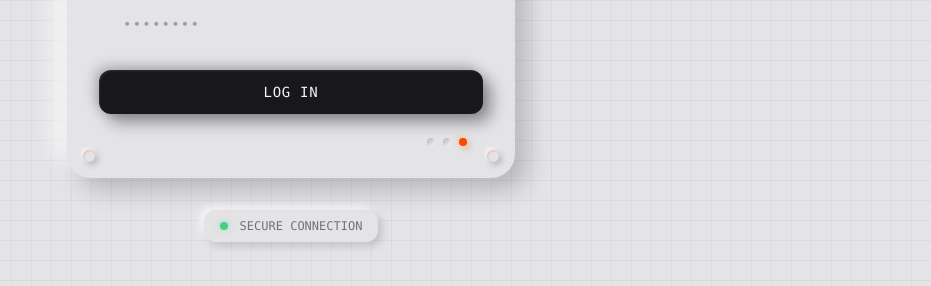
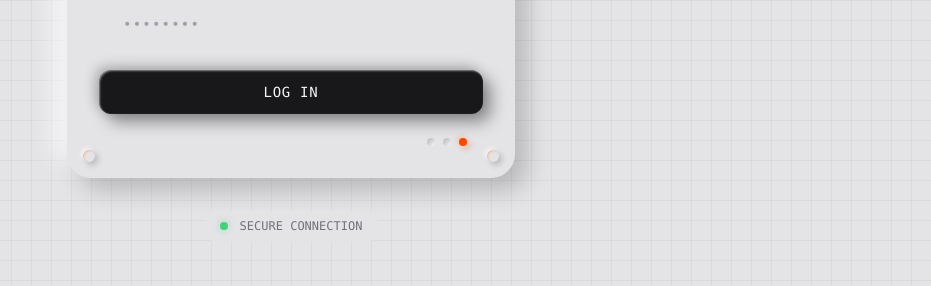
Before and after one commit to sd704/Barta-Frontend, a React (Vite) app: page /auth#login in a window 1280 px wide. Before the commit this address led to /auth. Shown: the part 500-786 px from the top of the page, without its empty margins (349-1280 px from the left). Built offline with nearby package versions, Linux system fonts and the light colour scheme; no server answers.

Commit message:
Added hash url to auth page

```diff
--- a/src/components/SubmitButton.jsx
+++ b/src/components/SubmitButton.jsx
@@ -11,7 +11,7 @@ const SubmitButton = ({ children, onClick, style = null, disabled = false }) =>
             onClick={onClick}
             whileTap={{ scale: 0.98 }}
             transition={{ type: "spring", stiffness: 400, damping: 25 }}
-            style={{ boxShadow: "8px 8px 16px rgba(0,0,0,0.4), -4px -4px 12px rgba(60,60,60,0.3), inset 1px 1px 2px rgba(255,255,255,0.1)" }}>
+            style={{ boxShadow: "8px 8px 16px rgba(0,0,0,0.4), -4px -4px 12px rgba(60,60,60,0.3), inset 1px 1px 2px rgba(255,255,255,0.5)" }}>
             {children}
         </motion.button>
     )
--- a/src/pages/Login.jsx
+++ b/src/pages/Login.jsx
@@ -7,7 +7,8 @@ import { validateLogin, validateSignup } from "../utils/validate"
 import { useLoginMutation, useSignupMutation } from "../redux/api/userApi"
 
 const Login = () => {
-    const [isSignup, setIsSignup] = useState(false)
+    const initialIsSignup = window.location.hash === "#signup"
+    const [isSignup, setIsSignup] = useState(initialIsSignup) // true for signup, false for login
     const [email, setEmail] = useState("")
     const [password, setPassword] = useState("")
     const [firstName, setFirstName] = useState("")
@@ -47,6 +48,21 @@ const Login = () => {
         }
     }
 
+    const setAuthMode = (signup) => {
+        setIsSignup(signup)
+        setError(null)
+        window.history.pushState(null, "", `/auth#${signup ? "signup" : "login"}`) // Update the URL hash to reflect the current mode without reloading the page
+    }
+
+    useEffect(() => {
+        // Set the initial hash to "#login" if no hash is present, ensuring that the app has a default state.
+        if (!window.location.hash) { window.history.replaceState(null, "", "/auth#login") }
+
+        const handlePopState = () => setIsSignup(window.location.hash === "#signup")
+        window.addEventListener("popstate", handlePopState) // Listen for back/forward navigation to update the auth mode accordingly.
+        return () => { window.removeEventListener("popstate", handlePopState) }
+    }, [])
+
     useEffect(() => {
         if (!isProcessing) return;
 
@@ -55,7 +71,7 @@ const Login = () => {
         }, 500);
 
         return () => clearInterval(interval); // cleanup
-    }, [isProcessing]);
+    }, [isProcessing])
 
     return (
         <div className="min-h-screen bg-zinc-200 flex items-center justify-center p-4"
@@ -86,10 +102,7 @@ const Login = () => {
                 <div className="flex justify-center mb-8">
                     <div className="flex flex-col items-center gap-2">
                         <div className="text-xs font-mono text-zinc-400 tracking-wider">{isSignup ? "NEW USER" : "EXISTING USER"}</div>
-                        <ModeSwitch isOn={isSignup} onToggle={() => {
-                            setError(null)
-                            setIsSignup(!isSignup)
-                        }} />
+                        <ModeSwitch isOn={isSignup} onToggle={() => setAuthMode(!isSignup)} />
                     </div>
                 </div>
 
@@ -150,8 +163,7 @@ const Login = () => {
 
                 {/* Footer Info */}
                 <div className="mt-8 text-center">
-                    <div className="inline-flex items-center gap-3 text-xs font-mono text-zinc-500 px-4 py-2 rounded-xl bg-zinc-200"
-                        style={{ boxShadow: "4px 4px 8px rgba(0,0,0,0.15), -4px -4px 8px rgba(255,255,255,0.7)" }}>
+                    <div className="inline-flex items-center gap-3 text-xs font-mono text-zinc-500 px-4 py-2 rounded-xl backdrop-blur supports-backdrop-filter:bg-zinc-200/70">
                         <div className="w-2 h-2 bg-green-500 rounded-full animate-pulse" style={{ boxShadow: "0 0 8px rgba(34,197,94,0.6)" }} />
                         <span>SECURE CONNECTION</span>
                     </div>
```
